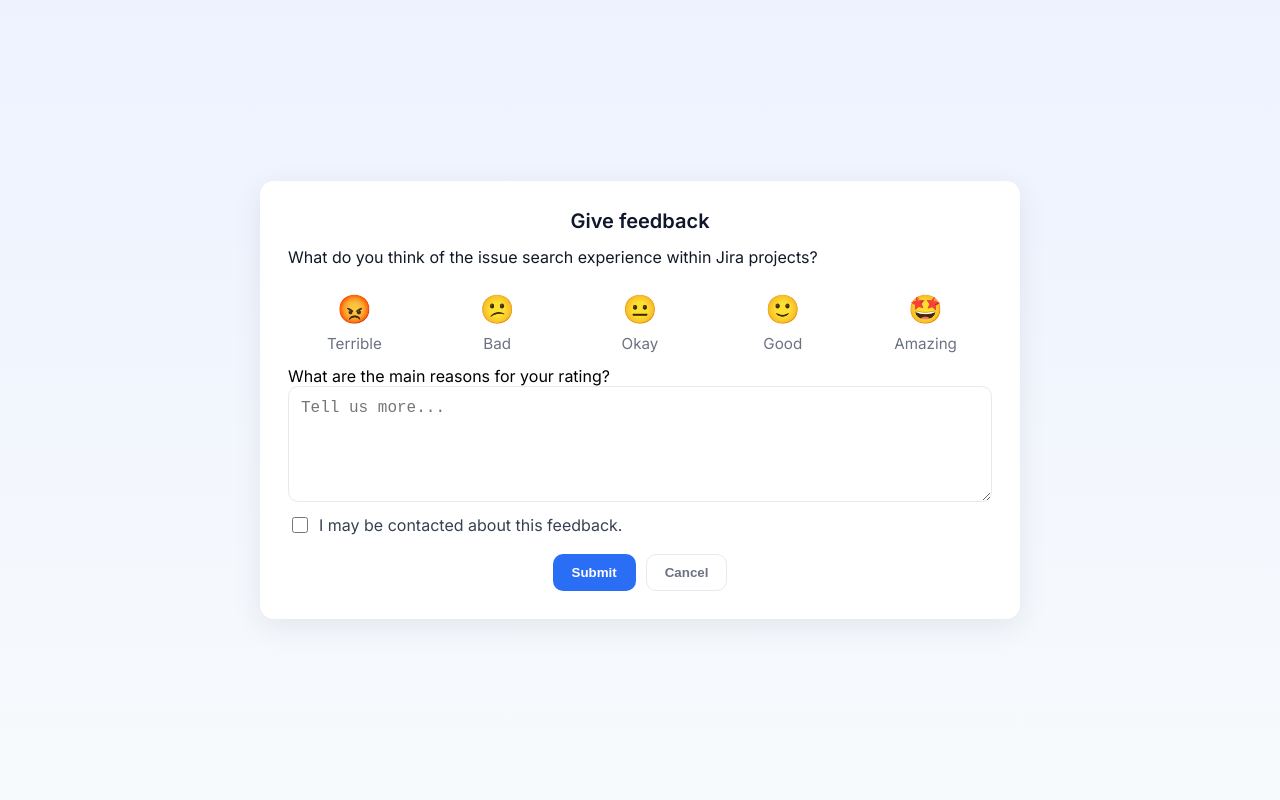
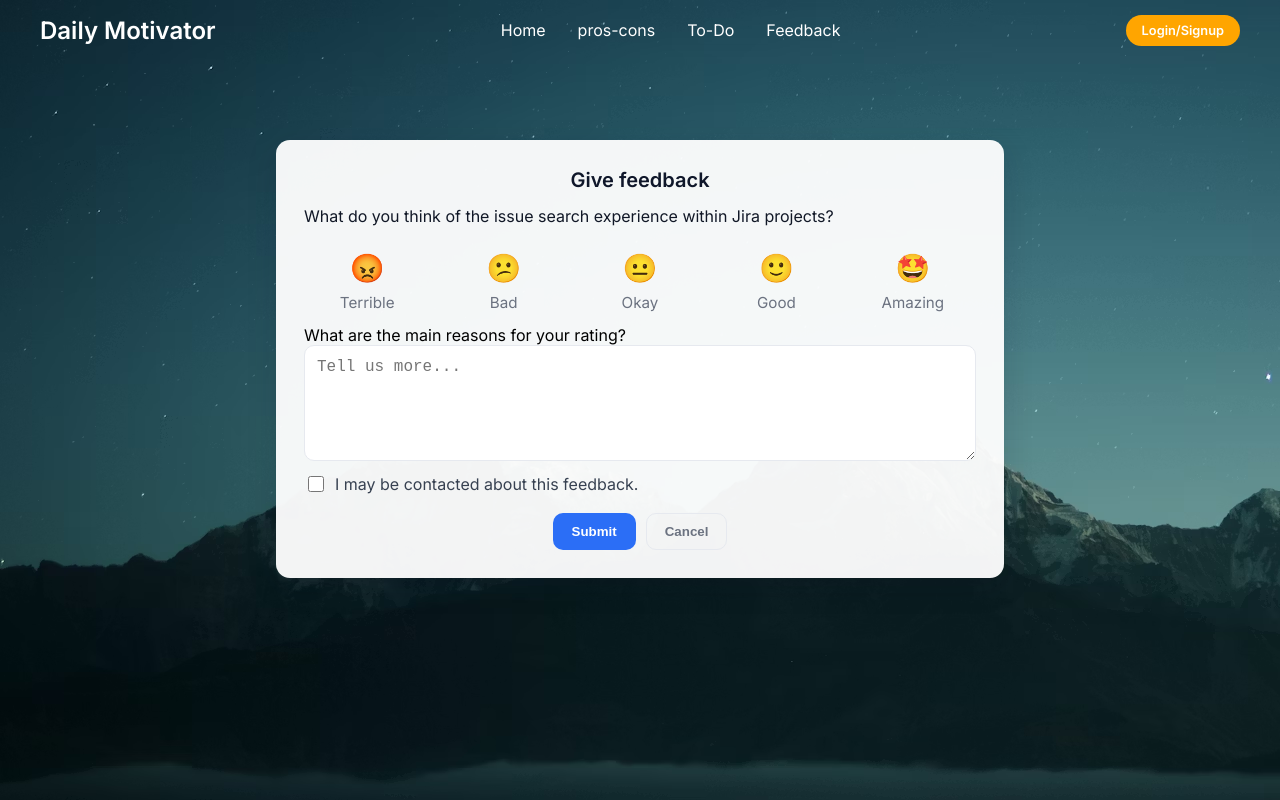
Before and after one commit to Vishnumaragan/git-tutorial, a plain HTML site: page feedback.html in a window 1280 px wide. Drawn offline with Linux system fonts and the light colour scheme.

Commit message:
Added the nav bar in the feedback page

```diff
--- a/feedback.css
+++ b/feedback.css
@@ -10,22 +10,35 @@
 
 *{box-sizing:border-box}
 html,body{height:100%}
-body{
+
+ body{
   margin:0;
-  font-family:Inter, system-ui, -apple-system, 'Segoe UI', Roboto, 'Helvetica Neue', Arial;
-  background: linear-gradient(180deg,var(--bg-1), #f7fafc);
-  display:flex;
-  align-items:center;
-  justify-content:center;
-  padding:32px;
+  font-family:Inter, system-ui, -apple-system, 'Segoe UI', Roboto;
+  background-image: url('background.avif');
+  min-height:100vh;
+
+  /* FIX */
+  display:block;
 }
 
-main{width:100%;max-width:760px}
-.card{
-  background:var(--card-bg);
-  border-radius:14px;
-  padding:28px;
-  box-shadow:0 8px 30px rgba(15,23,42,0.08);
+ main{
+  width:100%;
+  max-width:760px;
+  margin: 80px auto 0; /* space below navbar */
+  padding: 0 16px;
+}
+
+.navbar .links  a:hover {
+  opacity: 1;
+  color: #ffb703;
+}
+.navbar .logo a:hover {
+  color: orange;
+}
+
+.navbar .logo a,
+.navbar .links a {
+  color: white;
 }
 
 h3{margin:0 0 14px 0;font-weight:600;font-size:1.25rem;color:#0f172a;text-align:center}
@@ -63,3 +76,101 @@ textarea{width:100%;min-height:110px;padding:12px;border-radius:10px;border:1px
   .rating-option .icon{margin-right:10px}
   .action-group{flex-direction:column}
 }
+
+/* =======================
+   NAVBAR / HEADER STYLES
+======================= */
+
+header {
+  position: relative;
+  padding: 0 2rem;
+}
+
+.navbar {
+    max-width: 1200px;
+    width: 100%;
+    height: 60px;
+    margin: 0 auto;
+    display: flex;
+    align-items: center;
+    justify-content: space-between;
+}
+
+.navbar .logo a{
+    font-size: 1.5rem;
+    font-weight: bold;
+}
+
+.navbar .links {
+    display: flex;
+    gap: 2rem;
+}
+
+.navbar .toggle_btn {
+  color: #fff;
+  font-size: 1.5rem;
+  cursor: pointer;
+  display: none;
+}
+
+.action_btn {
+  background-color: orange;
+  color: #fff;
+  padding: 0.5rem 1rem;
+  border: none;
+  outline: none;
+  border-radius: 20px;
+  font-size: 0.8rem;
+  font-weight: bold;
+  cursor: pointer;
+  transition: transform 0.2s ease;
+}
+
+
+.action_btn:hover {
+  transform: scale(1.05);
+  color: #fff;
+}
+
+.action_btn {
+  transition: transform 0.2s ease;
+}
+
+.action_btn:hover {
+  transform: scale(1.05);
+}
+
+.action_btn:active {
+  transform: scale(0.95);
+}
+
+.navbar ul {
+  list-style: none;
+  padding: 0;
+  margin: 0;
+}
+.navbar a {
+  text-decoration: none;
+}
+
+/* Responsive web design */
+
+@media (max-width: 992px) {
+  .navbar .links,
+  .navbar .action_btn {
+    display: none;
+  }
+
+  .navbar .toggle_btn {
+    display: block;
+  }
+}
+
+
+
+.card {
+  background: rgba(255, 255, 255, 0.95);
+  border-radius: 14px;
+  padding: 28px;
+  box-shadow: 0 8px 30px rgba(15,23,42,0.15);
+}
--- a/feedback.html
+++ b/feedback.html
@@ -7,6 +7,21 @@
     <link rel="stylesheet" href="feedback.css" />
   </head>
   <body>
+        <header>
+        <div class="navbar">
+            <div class="logo"><a href="Index.html">Daily Motivator</a></div>
+            <ul class="links">
+                <li><a href="Index.html">Home</a></li>
+                <li><a href="auth-ui/pros-cons.html">pros-cons</a></li>
+                <li><a href="to-do/to-do.html">To-Do</a></li>
+                <li><a href="feedback.html">Feedback</a></li>
+            </ul>
+            <a href="auth-ui/login.html" class="action_btn">Login/Signup</a>
+            <div class="toggle_btn">
+                <i class="fa-solid fa-bars"></i>
+            </div>
+        </div>
+    </header>
     <main>
       <div class="card">
         <h3>Give feedback</h3>
--- a/style.css
+++ b/style.css
@@ -9,7 +9,7 @@
 body {
     height: 100vh;
     overflow: hidden;
-    background-color: #bbc6fa;
+    /* background-color: #bbc6fa; */
     background-image: url('background.avif');
     background-size: cover;
     background-position: center;
```
